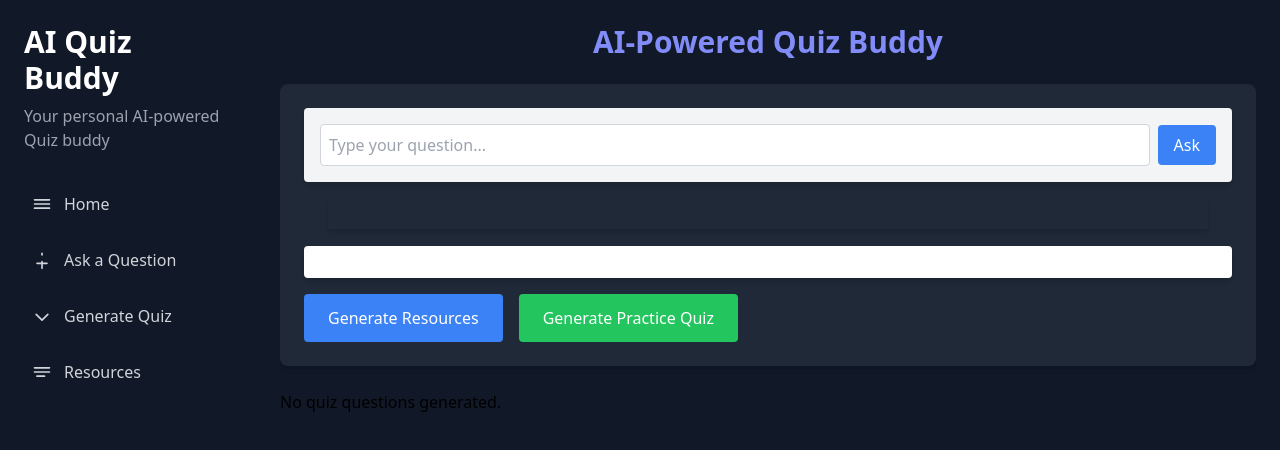
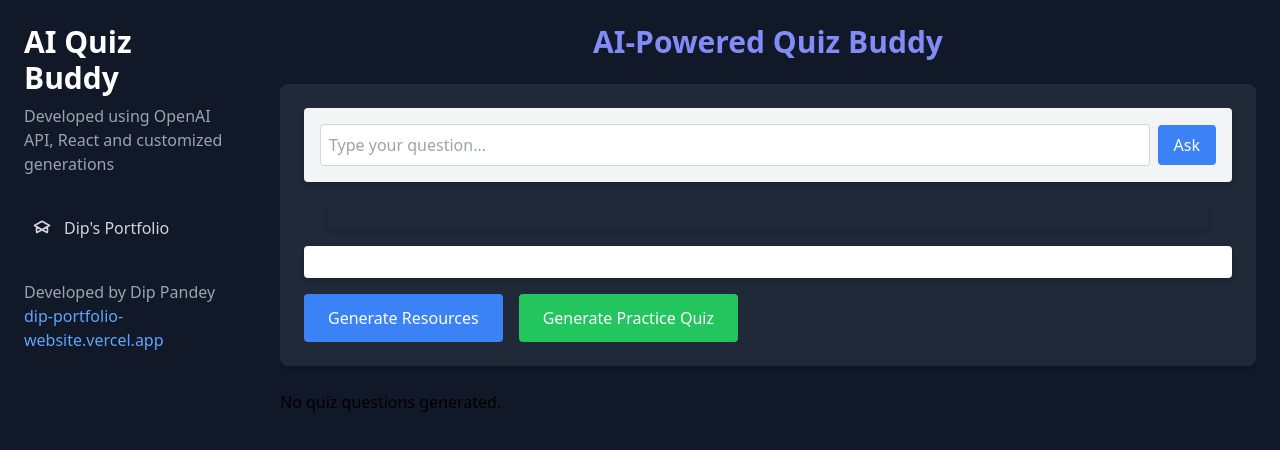
Before and after one commit to DipPandey/my-study-buddy, a Next.js app: page / in a window 1280 px wide. Shown: the top 450 px of the page. Built offline with nearby package versions, Linux system fonts and the light colour scheme.

Commit message:
push new design

```diff
--- a/src/components/Resources.js
+++ b/src/components/Resources.js
@@ -1,7 +1,14 @@
-export default function Resources({ resources }) {
+import { useEffect, useState } from 'react';
+
+export default function Resources({ resources, isLoadingResources }) {
     return (
         <div className="bg-white p-4 rounded shadow-md mt-4">
-            {resources?.length > 0 && (
+            {isLoadingResources ? (
+                <div className="flex justify-center items-center">
+                    <div className="loader">Loading...</div>
+                </div>
+            ) : (
+                resources?.length > 0 && (
                     <>
                         <h2 className="text-xl font-semibold mb-2">Recommended Resources:</h2>
                         <ul className="grid grid-cols-1 md:grid-cols-2 gap-4">
@@ -21,6 +28,7 @@ export default function Resources({ resources }) {
                             ))}
                         </ul>
                     </>
+                )
             )}
         </div>
     );
--- a/src/components/sidebar.js
+++ b/src/components/sidebar.js
@@ -3,44 +3,29 @@ export default function Sidebar() {
         <div className="bg-gray-900 text-white w-64 min-h-screen p-6">
             <div className="mb-8">
                 <h2 className="text-3xl font-extrabold mb-2">AI Quiz Buddy</h2>
-                <p className="text-gray-400">Your personal AI-powered Quiz buddy</p>
+                <p className="text-gray-400">Developed using OpenAI API, React and customized generations</p>
             </div>
             <nav>
                 <ul>
                     <li className="mb-4">
-                        <a href="#index" className="flex items-center p-2 text-gray-300 hover:bg-gray-700 hover:text-white rounded">
+                        <a href="dip-portfolio-website.vercel.app" target="_blank" rel="noopener noreferrer" className="flex items-center p-2 text-gray-300 hover:bg-gray-700 hover:text-white rounded">
                             <svg className="w-5 h-5 mr-3" fill="none" stroke="currentColor" strokeWidth="2" viewBox="0 0 24 24" xmlns="http://www.w3.org/2000/svg">
-                                <path strokeLinecap="round" strokeLinejoin="round" d="M3 7h18M3 12h18M3 17h18"></path>
+                                <path strokeLinecap="round" strokeLinejoin="round" d="M12 14l9-5-9-5-9 5 9 5zM12 14l6.16-3.422a12.08 12.08 0 0 1 0 6.844L12 14zM12 14l-6.16 3.422a12.08 12.08 0 0 1 0-6.844L12 14z"></path>
                             </svg>
-                            Home
+                            Dip's Portfolio
                         </a>
                     </li>
-                    <li className="mb-4">
-                        <a href="#" className="flex items-center p-2 text-gray-300 hover:bg-gray-700 hover:text-white rounded">
-                            <svg className="w-5 h-5 mr-3" fill="none" stroke="currentColor" strokeWidth="2" viewBox="0 0 24 24" xmlns="http://www.w3.org/2000/svg">
-                                <path strokeLinecap="round" strokeLinejoin="round" d="M12 20v-6M12 4v2m0 10v6m-6-6h6m0 0h6"></path>
-                            </svg>
-                            Ask a Question
-                        </a>
-                    </li>
-                    <li className="mb-4">
-                        <a href="#" className="flex items-center p-2 text-gray-300 hover:bg-gray-700 hover:text-white rounded">
-                            <svg className="w-5 h-5 mr-3" fill="none" stroke="currentColor" strokeWidth="2" viewBox="0 0 24 24" xmlns="http://www.w3.org/2000/svg">
-                                <path strokeLinecap="round" strokeLinejoin="round" d="M19 10l-7 7-7-7"></path>
-                            </svg>
-                            Generate Quiz
-                        </a>
-                    </li>
-                    <li className="mb-4">
-                        <a href="#" className="flex items-center p-2 text-gray-300 hover:bg-gray-700 hover:text-white rounded">
-                            <svg className="w-5 h-5 mr-3" fill="none" stroke="currentColor" strokeWidth="2" viewBox="0 0 24 24" xmlns="http://www.w3.org/2000/svg">
-                                <path strokeLinecap="round" strokeLinejoin="round" d="M3 7h18M3 12h18m-6 5H6"></path>
-                            </svg>
-                            Resources
-                        </a>
-                    </li>
+
+
+
                 </ul>
             </nav>
+            <div className="mt-8">
+                <p className="text-gray-400">Developed by Dip Pandey</p>
+                <a href="dip-portfolio-website.vercel.app" target="_blank" rel="noopener noreferrer" className="text-blue-400 hover:underline">
+                    dip-portfolio-website.vercel.app
+                </a>
+            </div>
         </div>
     );
 }
--- a/src/pages/index.js
+++ b/src/pages/index.js
@@ -3,7 +3,7 @@ import QuestionInput from '../components/QuestionInput';
 import Answer from '../components/Answer';
 import Quiz from '../components/Quiz';
 import Resources from '../components/Resources';
-import Sidebar from '../components/Sidebar';
+import Sidebar from '../components/sidebar';
 
 export default function Home() {
     const [question, setQuestion] = useState('');
@@ -68,7 +68,7 @@ export default function Home() {
                     <div className="flex flex-col space-y-4 bg-gray-800 p-6 rounded-lg shadow-md">
                         <QuestionInput question={question} setQuestion={setQuestion} fetchAnswer={handleFetch} />
                         <Answer answer={answer} />
-                        <Resources resources={resources} />
+                        <Resources resources={resources} isLoadingResources={isLoadingResources} />
                         <div className="flex space-x-4">
                             <button
                                 className="bg-blue-500 text-white px-6 py-3 rounded hover:bg-blue-600 transform hover:scale-105 transition duration-300"
```
Lines whose indentation alone changed are shown as unchanged.
